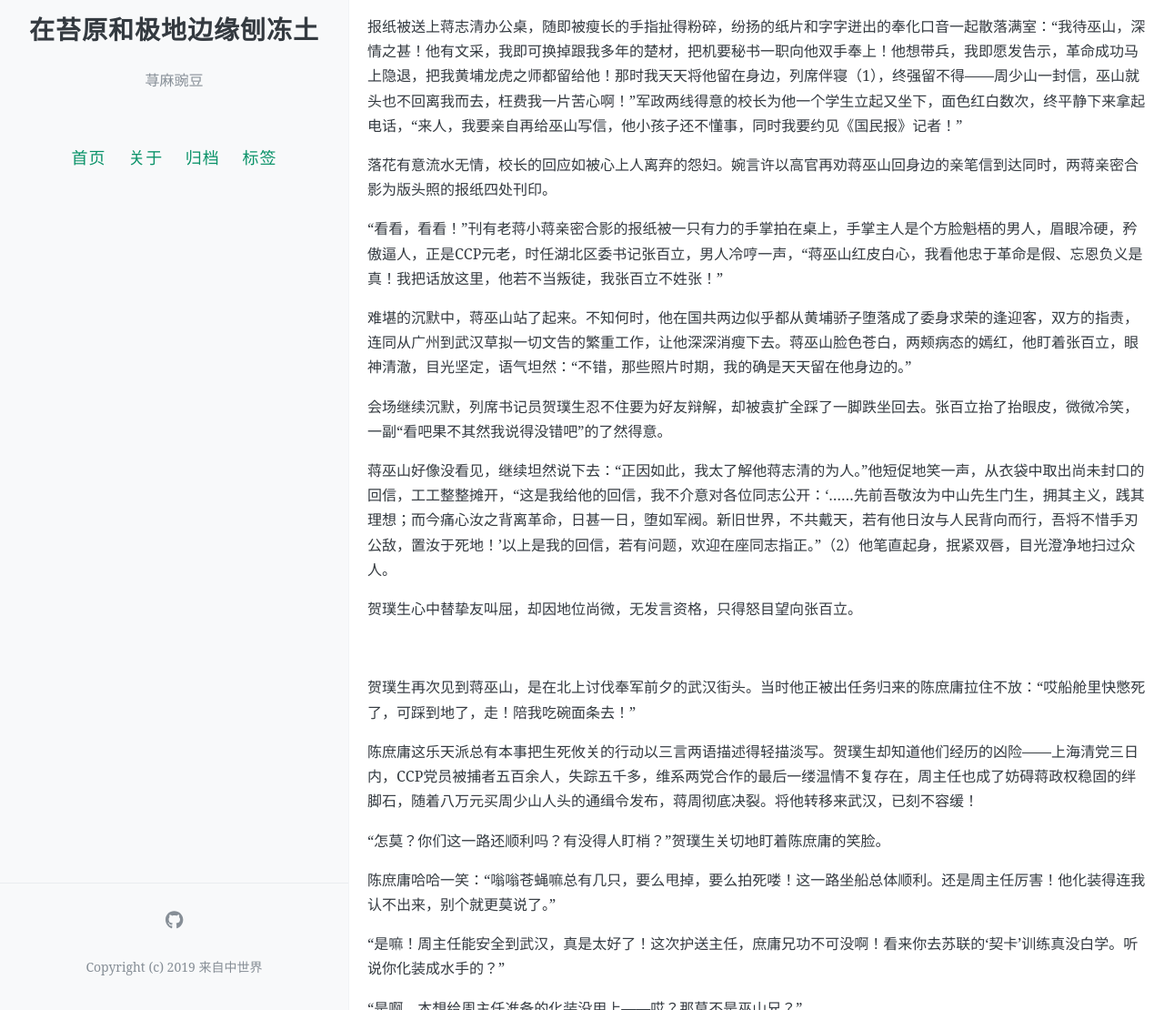
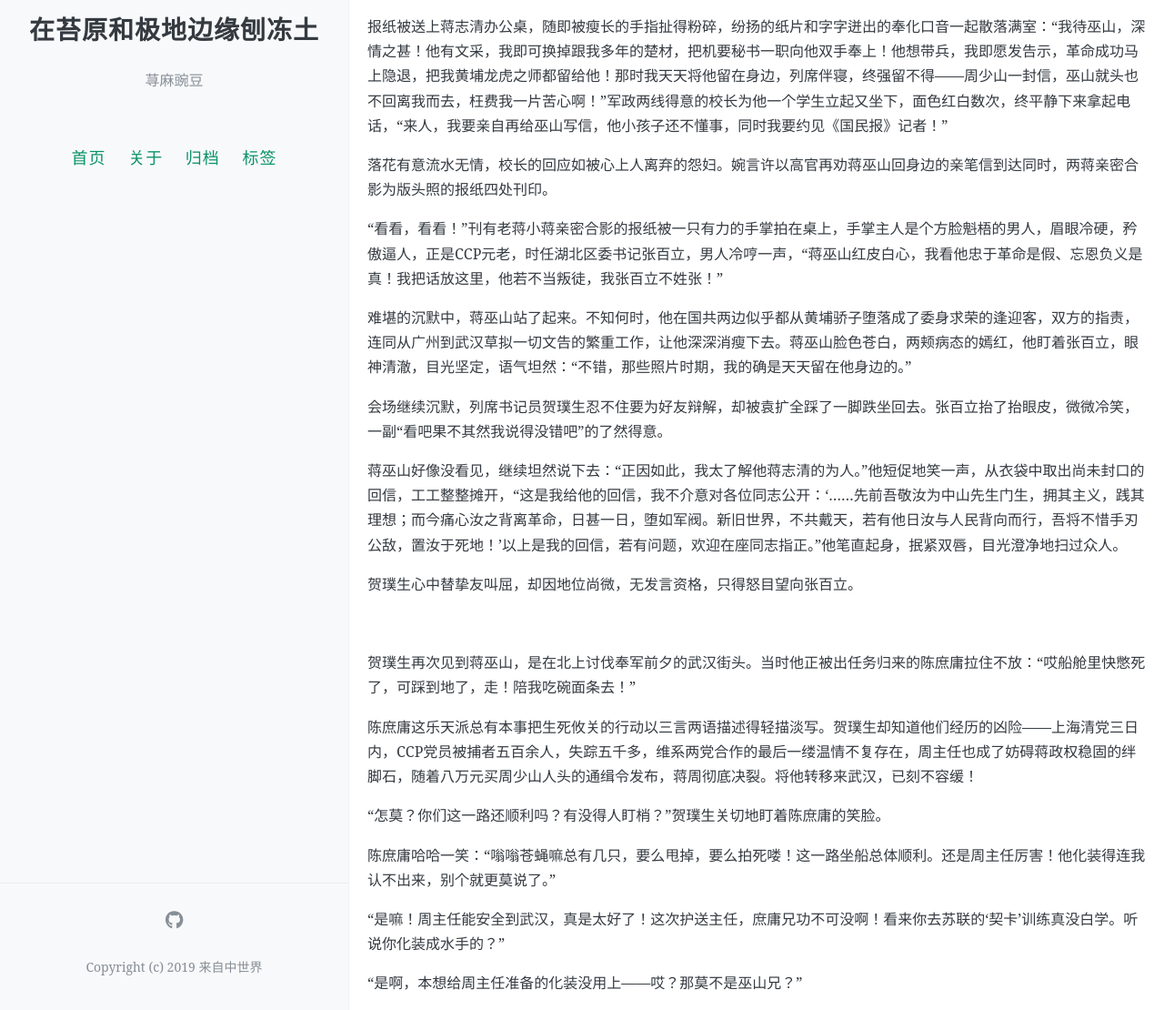
Before and after one commit to qianmawandou/frozenground06, a Jekyll site: the page built from _posts/2022-04-12-chapter15.md, in a window 1280 px wide and 1400 px high. Shown: the part 290-1400 px from the top of the window at 91% size. Built offline with Jekyll 4.4.1, drawn with Linux system fonts in a browser that asks for light colours; comment, search, counter and statistics services are not loaded; some of the changed text lies outside the part shown.

Commit message:
Update 2022-04-12-chapter15.md

```diff
--- a/_posts/2022-04-12-chapter15.md
+++ b/_posts/2022-04-12-chapter15.md
@@ -12,7 +12,7 @@ comments: true
 
 四月末，三十万人讨蒋大会的相关报道纷至沓来，各报各版，图文并茂，人群、标语，最多还是台上那振臂高呼的青年——那张英武的脸，无疑属于蒋巫山。
 
-报纸被送上蒋志清办公桌，随即被瘦长的手指扯得粉碎，纷扬的纸片和字字迸出的奉化口音一起散落满室：“我待巫山，深情之甚！他有文采，我即可换掉跟我多年的楚材，把机要秘书一职向他双手奉上！他想带兵，我即愿发告示，革命成功马上隐退，把我黄埔龙虎之师都留给他！那时我天天将他留在身边，列席伴寝（1），终强留不得——周少山一封信，巫山就头也不回离我而去，枉费我一片苦心啊！”军政两线得意的校长为他一个学生立起又坐下，面色红白数次，终平静下来拿起电话，“来人，我要亲自再给巫山写信，他小孩子还不懂事，同时我要约见《国民报》记者！”
+报纸被送上蒋志清办公桌，随即被瘦长的手指扯得粉碎，纷扬的纸片和字字迸出的奉化口音一起散落满室：“我待巫山，深情之甚！他有文采，我即可换掉跟我多年的楚材，把机要秘书一职向他双手奉上！他想带兵，我即愿发告示，革命成功马上隐退，把我黄埔龙虎之师都留给他！那时我天天将他留在身边，列席伴寝，终强留不得——周少山一封信，巫山就头也不回离我而去，枉费我一片苦心啊！”军政两线得意的校长为他一个学生立起又坐下，面色红白数次，终平静下来拿起电话，“来人，我要亲自再给巫山写信，他小孩子还不懂事，同时我要约见《国民报》记者！”
 
 落花有意流水无情，校长的回应如被心上人离弃的怨妇。婉言许以高官再劝蒋巫山回身边的亲笔信到达同时，两蒋亲密合影为版头照的报纸四处刊印。
 
@@ -22,7 +22,7 @@ comments: true
 
 会场继续沉默，列席书记员贺璞生忍不住要为好友辩解，却被袁扩全踩了一脚跌坐回去。张百立抬了抬眼皮，微微冷笑，一副“看吧果不其然我说得没错吧”的了然得意。
 
-蒋巫山好像没看见，继续坦然说下去：“正因如此，我太了解他蒋志清的为人。”他短促地笑一声，从衣袋中取出尚未封口的回信，工工整整摊开，“这是我给他的回信，我不介意对各位同志公开：‘……先前吾敬汝为中山先生门生，拥其主义，践其理想；而今痛心汝之背离革命，日甚一日，堕如军阀。新旧世界，不共戴天，若有他日汝与人民背向而行，吾将不惜手刃公敌，置汝于死地！’以上是我的回信，若有问题，欢迎在座同志指正。”（2）他笔直起身，抿紧双唇，目光澄净地扫过众人。
+蒋巫山好像没看见，继续坦然说下去：“正因如此，我太了解他蒋志清的为人。”他短促地笑一声，从衣袋中取出尚未封口的回信，工工整整摊开，“这是我给他的回信，我不介意对各位同志公开：‘……先前吾敬汝为中山先生门生，拥其主义，践其理想；而今痛心汝之背离革命，日甚一日，堕如军阀。新旧世界，不共戴天，若有他日汝与人民背向而行，吾将不惜手刃公敌，置汝于死地！’以上是我的回信，若有问题，欢迎在座同志指正。”他笔直起身，抿紧双唇，目光澄净地扫过众人。
 
 贺璞生心中替挚友叫屈，却因地位尚微，无发言资格，只得怒目望向张百立。
 
@@ -106,4 +106,4 @@ comments: true
 
 ……是役，张汉卿撤军长一，杀旅长一，团长三，动用了坦克飞机甚至毒气，终未能避免临颍此役的败局。
 
-空中有飞机轰炸，地面有枪弹穿梭，地下还有不可见的地雷，随时皆有士兵死伤。眼望临颍，贺璞生心中满是悲愤，其中激愤又多于悲伤，直到他也被爆炸的热浪掀倒在地，剧痛袭来，脚步挪动不得之时，思维却异常辽远——蒋巫山并非死于战，而是殉道于党争！贺璞生在心里说，国|共已决裂，三年来手足无间的合作已化为泡影，萧教官已死、熊主任已死、杨其纲已死，如今蒋巫山也死去……更多卷入其中的同学们，命运又该如何？！无数同学的脸一一闪过，最终停在一张他从小熟悉的俊朗倔强的面容上。“于……秋毫……”意识模糊中，他低声叫出了一个名字……
+空中有飞机轰炸，地面有枪弹穿梭，地下还有不可见的地雷，随时皆有士兵死伤。眼望临颍，贺璞生心中满是悲愤，其中激愤又多于悲伤，直到他也被爆炸的热浪掀倒在地，剧痛袭来，脚步挪动不得之时，思维却异常辽远——蒋巫山并非死于战，而是殉道于党争！贺璞生在心里说，国共已决裂，三年来手足无间的合作已化为泡影，萧教官已死、熊主任已死、杨其纲已死，如今蒋巫山也死去……更多卷入其中的同学们，命运又该如何？！无数同学的脸一一闪过，最终停在一张他从小熟悉的俊朗倔强的面容上。“于……秋毫……”意识模糊中，他低声叫出了一个名字……
```
Also changed, not shown: other parts of _posts/2022-04-12-chapter15.md (+1 -1 lines).
